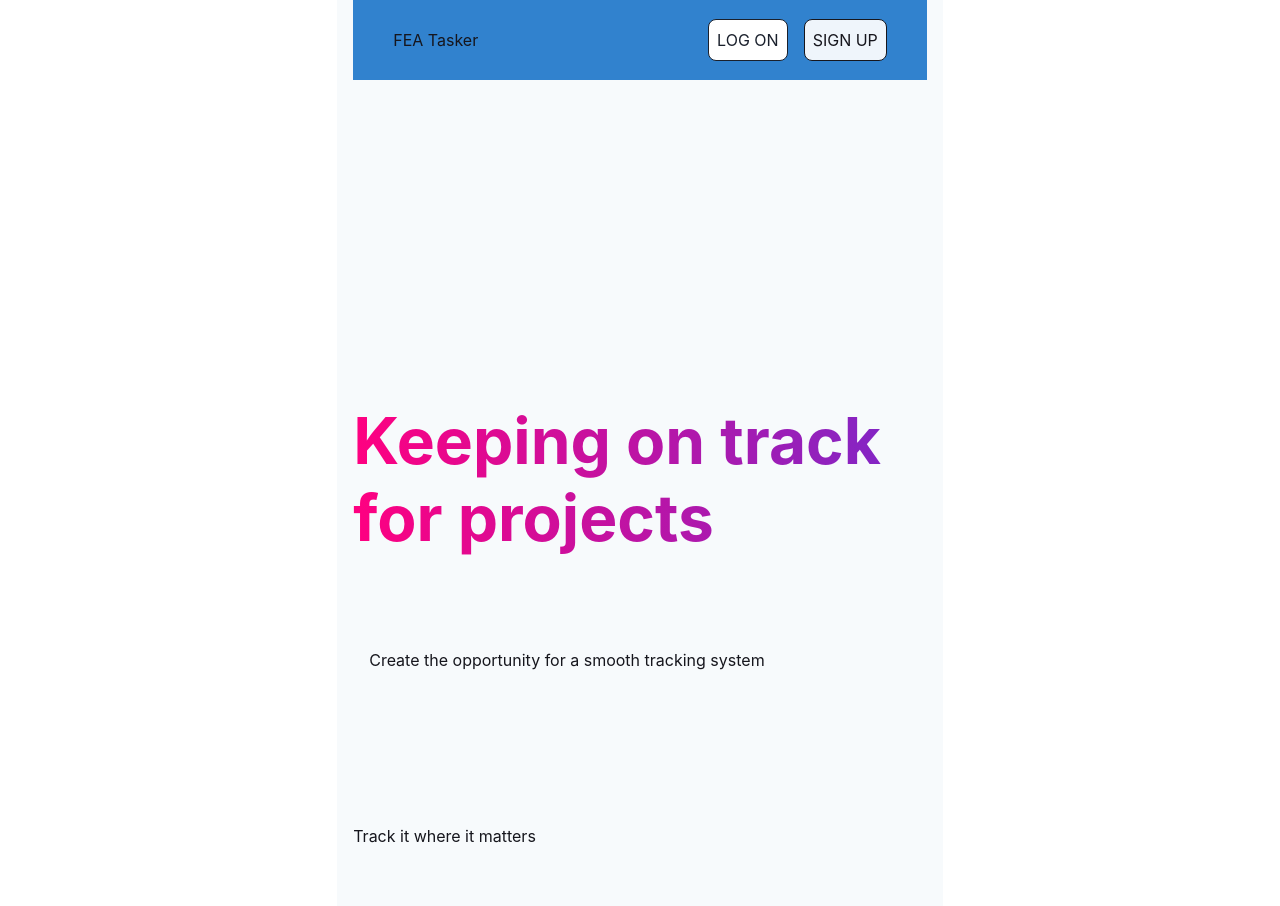
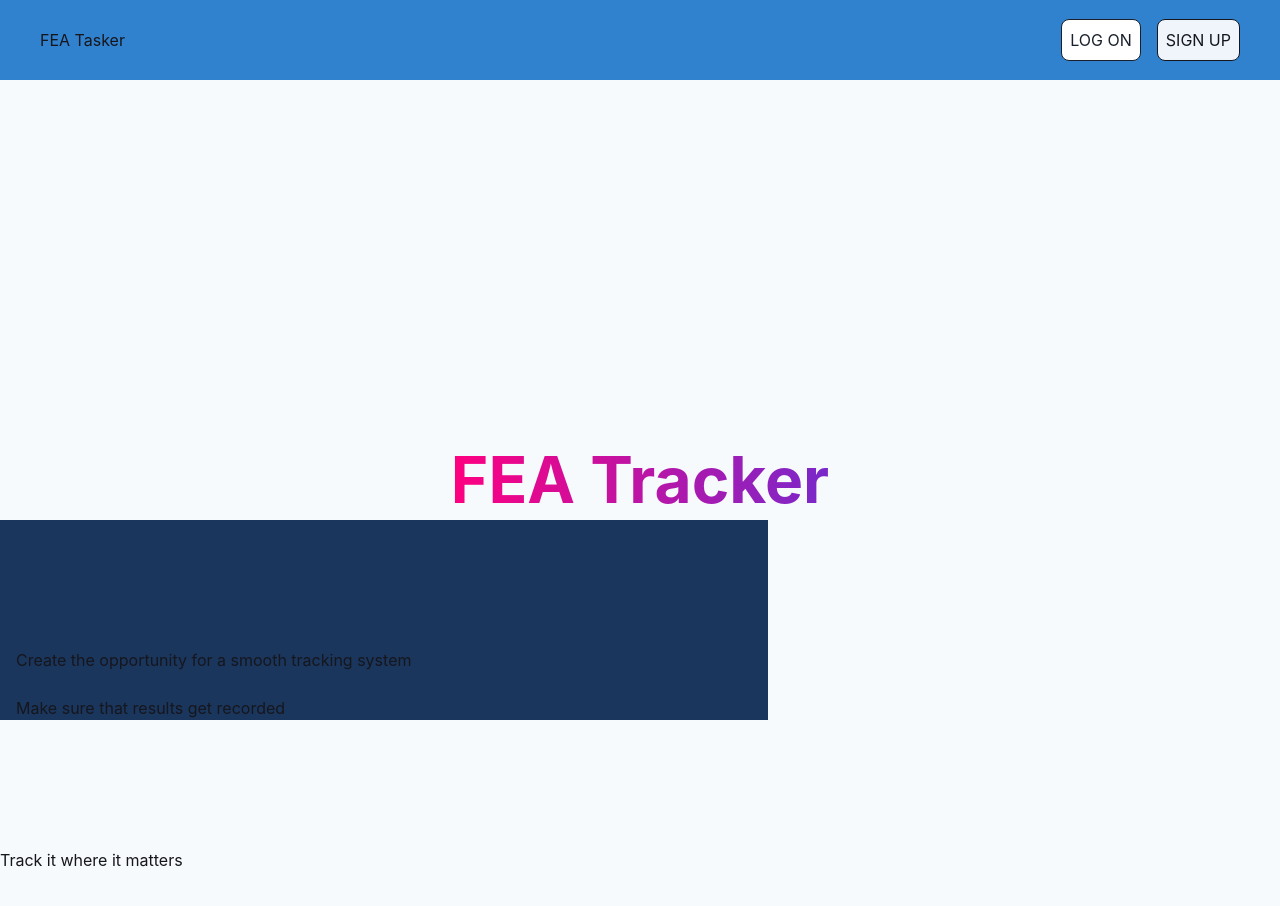
Before and after one commit to matterholt/feaTasker, a Next.js app: page / in a window 1280 px wide. Shown: the top 906 px of the page. Built offline with nearby package versions, Linux system fonts and the light colour scheme.

Commit message:
working on layout

```diff
--- a/src/components/landing/Hero.js
+++ b/src/components/landing/Hero.js
@@ -3,6 +3,7 @@ import { Flex, Heading } from '@chakra-ui/react'
 export const Hero = ({ title }) => (
   <Flex justifyContent="center" alignItems="center" height="100vh">
     <Heading
+
       fontSize="5vw"
       bgGradient="linear(to-l, #7928CA, #FF0080)"
       bgClip="text"
--- a/src/components/landing/PageContainer.js
+++ b/src/components/landing/PageContainer.js
@@ -1,4 +1,4 @@
-import { Flex, useColorMode, Container} from '@chakra-ui/react'
+import { Flex, useColorMode, Container,Box} from '@chakra-ui/react'
 
 export const PageContainer = (props) => {
   const { colorMode } = useColorMode()
@@ -7,7 +7,7 @@ export const PageContainer = (props) => {
   const color = { light: 'black', dark: 'white' }
 
   return (
-    <Container
+    <Box
       direction="column"
       bg={bgColor[colorMode]}
       color={color[colorMode]}
--- a/src/pages/index.js
+++ b/src/pages/index.js
@@ -1,5 +1,3 @@
-
-
 import { CheckCircleIcon, LinkIcon } from '@chakra-ui/icons'
 import Link from "next/link";
 import {
@@ -21,15 +19,16 @@ export default function Index() {
   return (
     <PageContainer >
       <Header/>
-      <Hero />
-      <Main>
+      <Hero title="FEA Tracker"/>
+      <Main w="full" h="full" bg="blue.900">
         <Box>
           <Text>Create the opportunity for a smooth tracking system</Text>
         </Box>
         <Box>
-          <Text></Text>
+          <Text>Make sure that results get recorded</Text>
         </Box>
       </Main >
+
       <Footer>
         <Text>Track it where it matters</Text>
       </Footer>
```
Also changed, not shown: src/pages/UserDash.js (added, +10 -0 lines).
